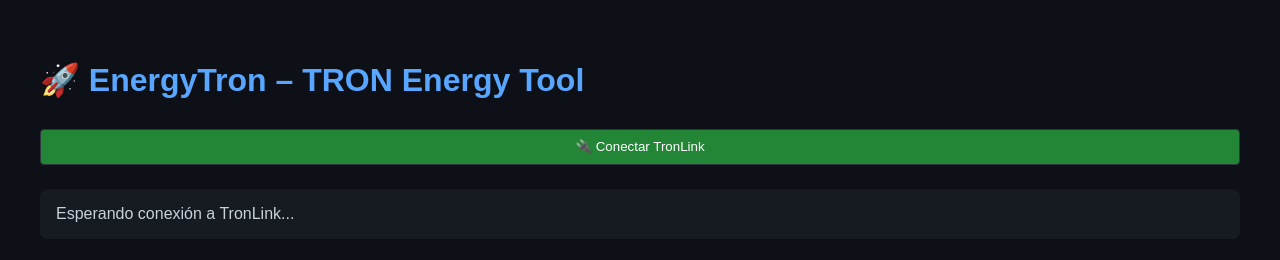
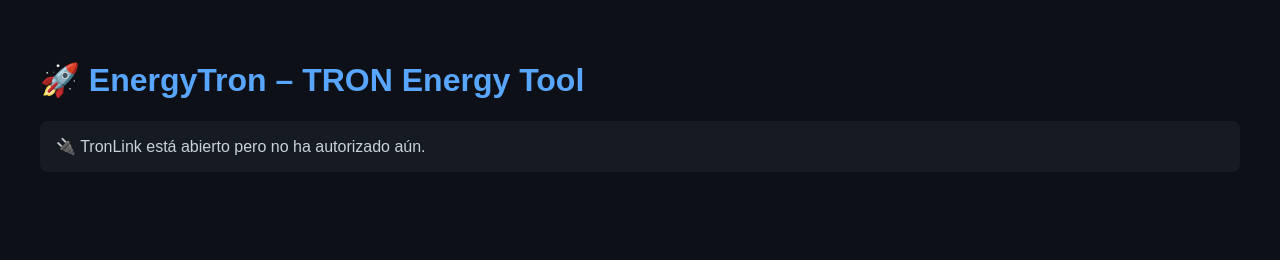
Before and after one commit to iAndres090/energia, a plain HTML site: page index.html in a window 1280 px wide. Drawn offline with Linux system fonts and the light colour scheme.

Commit message:
Update index.html

```diff
--- a/index.html
+++ b/index.html
@@ -2,7 +2,6 @@
 <html lang="es">
 <head>
   <meta charset="UTF-8" />
-  <meta name="viewport" content="width=device-width, initial-scale=1.0"/>
   <title>🚀 EnergyTron – TRON Energy Tool</title>
   <style>
     body {
@@ -42,39 +41,21 @@
 
   <h1>🚀 EnergyTron – TRON Energy Tool</h1>
 
-  <!-- 🔌 Botón para conectar con TronLink -->
-  <button onclick="conectarTronLink()">🔌 Conectar TronLink</button>
-
-  <!-- 📦 Aquí mostramos el resultado -->
   <div class="box" id="resultado">Esperando conexión a TronLink...</div>
 
-  <!-- Cargamos TronWeb desde CDN -->
   <script src="https://cdn.jsdelivr.net/npm/tronweb/dist/TronWeb.min.js"></script>
-
-  <!-- Código para conexión -->
   <script>
-    async function conectarTronLink() {
-      try {
-        if (typeof window.tronLink === "undefined") {
-          document.getElementById("resultado").innerText = "❌ TronLink no está instalado.";
-          return;
-        }
-
-        await window.tronLink.request({ method: 'tron_requestAccounts' });
-
-        const checkReady = setInterval(() => {
-          if (window.tronWeb && tronWeb.defaultAddress.base58) {
-            clearInterval(checkReady);
-            const address = tronWeb.defaultAddress.base58;
-            document.getElementById("resultado").innerHTML = `
-              ✅ Conectado con:<br><strong>${address}</strong>
-            `;
-          }
-        }, 500);
-      } catch (err) {
-        document.getElementById("resultado").innerText = "❌ Error al conectar: " + err.message;
+    const checkTronWebReady = setInterval(() => {
+      if (window.tronWeb && window.tronWeb.defaultAddress.base58 !== 'T9yD14Nj9j7xAB4dbGeiX9h8unkKHxuWwb') {
+        clearInterval(checkTronWebReady);
+        const address = tronWeb.defaultAddress.base58;
+        document.getElementById("resultado").innerHTML = `
+          ✅ Conectado con:<br><strong>${address}</strong>
+        `;
+      } else {
+        document.getElementById("resultado").innerText = "🔌 TronLink está abierto pero no ha autorizado aún.";
       }
-    }
+    }, 1000);
   </script>
 
 </body>
```
